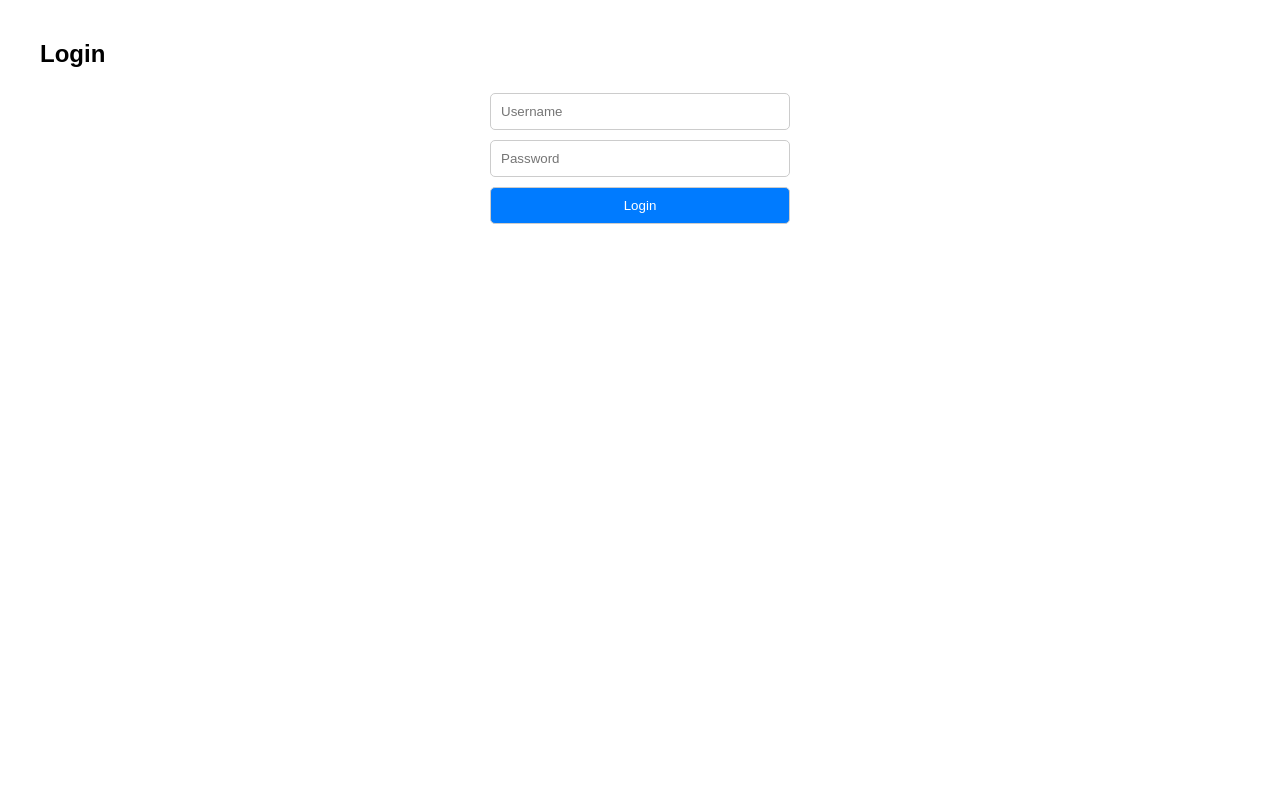
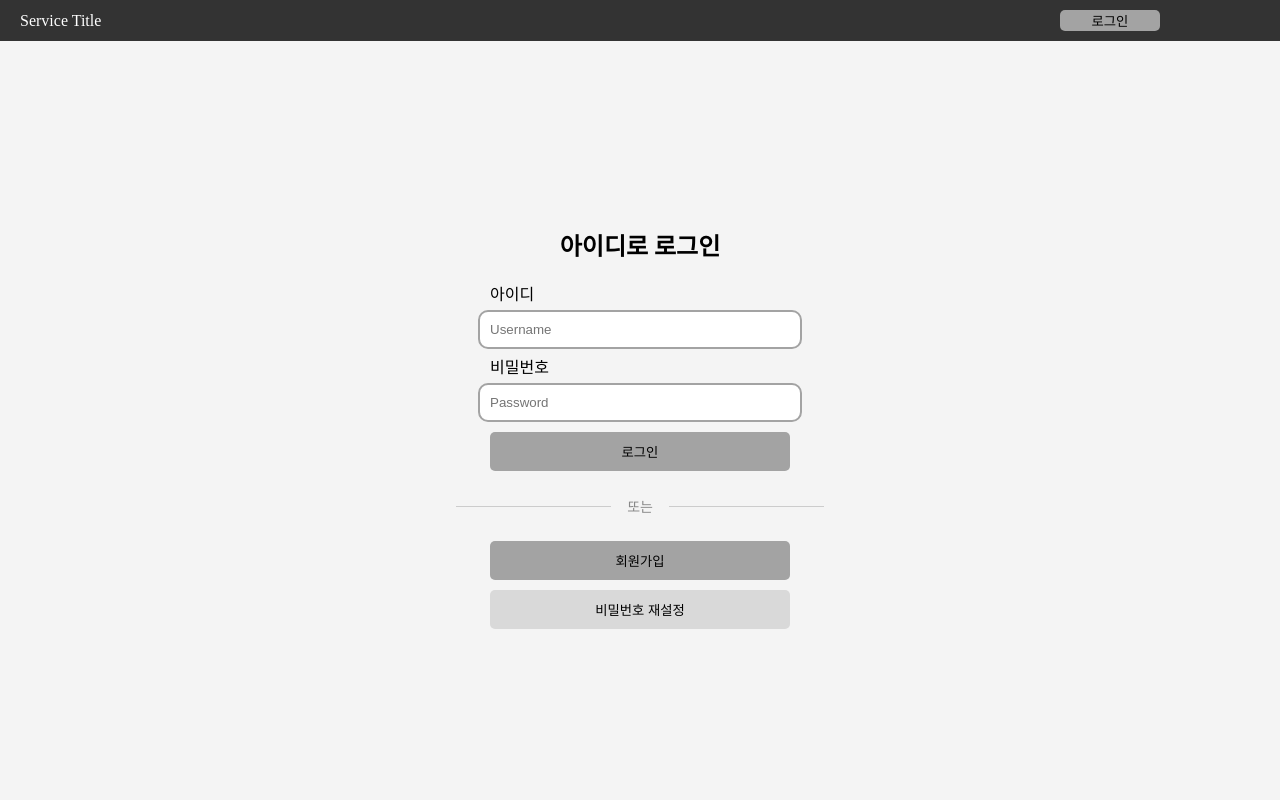
Before and after one commit to LeeHonggii/Resume-Review-AI, a FastAPI app: page /login in a window 1280 px wide. Run offline with FastAPI, Linux system fonts and the light colour scheme.

Commit message:
Chore css RWD work

```diff
--- /dev/null
+++ b/App/static/login.css
@@ -0,0 +1,125 @@
+body, html {
+  height: 100%;
+  margin: 0;
+  padding: 0;
+  display: flex;
+  flex-direction: column;
+  align-items: stretch;
+  background-color: #f4f4f4;
+  width: 100%;
+}
+
+.header {
+  display: flex;
+  justify-content: space-between;
+  align-items: center;
+  padding: 10px 20px;
+  background-color: #333;
+  color: #fff;
+  width: 100%;
+  box-sizing: border-box;
+}
+
+.main-content {
+  display: flex;
+  flex-direction: column;
+  justify-content: center;
+  align-items: center;
+  width: 100%;
+  max-width: 1920px;
+  min-height: calc(100vh - 60px);
+  margin: auto;
+}
+
+form {
+  display: flex;
+  flex-direction: column;
+  align-items: center;
+  width: 100%;
+  max-width: 300px;
+}
+#label-username,
+#label-password {
+    align-self: flex-start;
+}
+input[type="text"],
+input[type="password"],
+.lower-login {
+  width: 100%;
+  padding: 10px;
+  margin: 5px 0;
+  box-shadow: none;
+  border: 2px solid;
+  border-color: #a3a3a3;
+  border-radius: 10px;
+}
+
+.upper-login {
+    width: 100px;
+}
+
+.line {
+    width: 50vh;
+    display: flex;
+    align-items: center;
+    color: #888; /* Updated for better visibility */
+    font-size: 14px;
+    margin: 8px 0;
+    margin-top: 20px;
+    margin-bottom: 20px;
+}
+
+.line::before,
+.line::after {
+    content: "";
+    flex-grow: 1;
+    margin: 0 16px;
+    background-color: #ccc; /* Updated for better visibility */
+    height: 1px; /* Ensure height is sufficient to be visible */
+}
+
+button.lower-login, button.signup{
+  width: 100%;
+  padding: 10px;
+  margin: 5px 0;
+  background-color: #a3a3a3; /* Adjusted for uniform color */
+  color: black;
+  border: none;
+  border-radius: 5px;
+  cursor: pointer;
+}
+button.reset-password {
+    width: 100%;
+    padding: 10px;
+    margin: 5px 0;
+    background-color: #d9d9d9;
+    color: black;
+    border: none;
+    border-radius: 5px;
+    cursor: pointer;
+}
+button.upper-login {
+  width: 100px;
+  background-color: #a3a3a3; /* Adjusted for uniform color */
+  color: black;
+  border: none;
+  border-radius: 5px;
+  cursor: pointer;
+}
+
+button:hover {
+    background-color: #a3a3a3;
+}
+
+.error {
+    color: red;
+    font-size: 0.9em;
+    margin: 5px 0;
+}
+
+@media (max-width: 768px) {
+  .header {
+    flex-direction: column;
+    padding: 10px 20px; /* Increased padding for smaller screens */
+  }
+}
--- a/App/templates/login.html
+++ b/App/templates/login.html
@@ -5,55 +5,43 @@
     <meta charset="UTF-8">
     <meta name="viewport" content="width=device-width, initial-scale=1.0">
     <title>Login</title>
-    <style>
-        body {
-            font-family: Arial, sans-serif;
-            margin: 40px;
-        }
-
-        form {
-            display: flex;
-            flex-direction: column;
-            width: 300px;
-            margin: auto;
-        }
-
-        input,
-        button {
-            padding: 10px;
-            margin: 5px 0;
-            border: 1px solid #ccc;
-            border-radius: 5px;
-        }
-
-        button {
-            background-color: #007BFF;
-            color: white;
-            cursor: pointer;
-        }
-
-        button:hover {
-            background-color: #0056b3;
-        }
-
-        .error {
-            color: red;
-            font-size: 0.9em;
-            margin: 5px 0;
-        }
-    </style>
+    <link rel="stylesheet" href="/static/login.css" />
 </head>
 
 <body>
-    <h2>Login</h2>
-    {% if error_message %}
-    <div class="error">{{ error_message }}</div>
-    {% endif %}
-    <form action="/login" method="post">
-        <input type="text" name="username" placeholder="Username" required>
-        <input type="password" name="password" placeholder="Password" required>
-        <button type="submit">Login</button>
-    </form>
+
+    <div class="header">
+      <div class="logo">Service Title</div>
+      <form action="/login" method="get" class="login-form">
+        <button type="submit" class="upper-login">로그인</button>
+      </form>
+    </div>
+    <div class="navigation-bar"></div>
+
+    <div class="main-content">
+        <h2 class="info">아이디로 로그인</h2>
+        <form action="/login" method="post">
+            <label for="username" id="label-username">아이디</label>
+            <input type="text" name="username" placeholder="Username" id="username" required>
+            <label for="password" id="label-password">비밀번호</label>
+            <input type="password" name="password" placeholder="Password" id="password" required>
+            <button type="submit" class="lower-login">로그인</button>
+        </form>
+        <div class="line">또는</div>
+
+        <form action="/signup" method="get">
+            <button type="submit" class="signup">회원가입</button>
+        </form>
+
+        <form action="/" method="get">
+            <button type="submit" class="reset-password">비밀번호 재설정</button>
+        </form>
+        {% if error_message %}
+            <div class="error">{{ error_message }}</div>
+        {% endif %}
+
+    </div>
+
 </body>
 
 </html>
```
Also changed, not shown: App/static/index.css (renamed from App/static/styles.css, +63 -6 lines), App/static/user_page.css (added, +91 -0 lines), App/templates/index.html (+10 -7 lines), App/templates/signup.html (+37 -12 lines), App/templates/user_page.html (+59 -2 lines).
